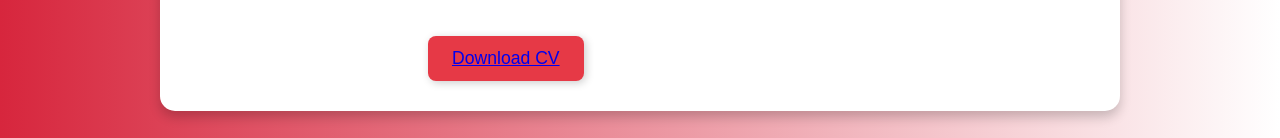
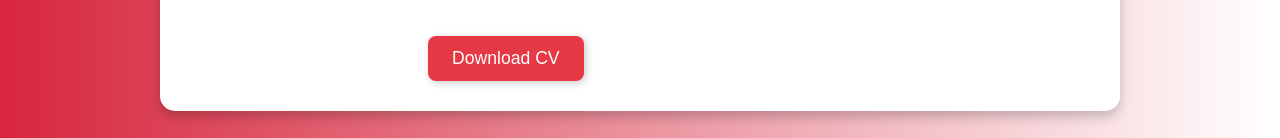
Before and after one commit to markruangrattham/Portfolio, a plain HTML site: page index.html in a window 1280 px wide. Shown: the part 534-672 px from the top of the page. Drawn offline with Linux system fonts and the light colour scheme.

Commit message:
Update style.css

```diff
--- a/css/style.css
+++ b/css/style.css
@@ -217,23 +217,34 @@ body {
     margin-right: 10px;
 }
 
-/* CV Button */
 .cv-btn {
-    background-color: #e63946;
-    color: white;
-    padding: 12px 24px;
-    font-size: 1.1em;
-    border: none;
-    border-radius: 8px;
-    cursor: pointer;
-    margin-top: 20px;
-    box-shadow: 2px 2px 8px rgba(0, 0, 0, 0.2);
-    transition: background 0.3s ease;
+    background-color: #e63946; /* Primary red color */
+    color: white; /* Text color */
+    padding: 12px 24px; /* Padding for the button */
+    font-size: 1.1em; /* Font size for readability */
+    border: none; /* Remove borders */
+    border-radius: 8px; /* Rounded corners */
+    cursor: pointer; /* Pointer cursor for hover effect */
+    margin-top: 20px; /* Space above the button */
+    box-shadow: 2px 2px 8px rgba(0, 0, 0, 0.2); /* Subtle shadow for depth */
+    transition: transform 0.2s ease, box-shadow 0.2s ease; /* Smooth animations */
+    text-align: center; /* Center the text */
+    display: inline-block; /* Ensure inline-block for proper spacing */
 }
 
 .cv-btn:hover {
-    background-color: #c62f38;
-    transform: scale(1.05);
+    background-color: #c62f38; /* Darker red for hover effect */
+    transform: scale(1.05); /* Slight zoom on hover */
+    box-shadow: 3px 3px 10px rgba(0, 0, 0, 0.3); /* Enhance shadow on hover */
+}
+
+.cv-btn a {
+    text-decoration: none; /* Remove underline from the link */
+    color: inherit; /* Inherit the button's text color */
+    display: block; /* Make the link fill the button */
+    width: 100%; /* Ensure full width */
+    height: 100%; /* Ensure full height */
+    text-align: center; /* Center align text */
 }
 
 /* Skills Section */
```
